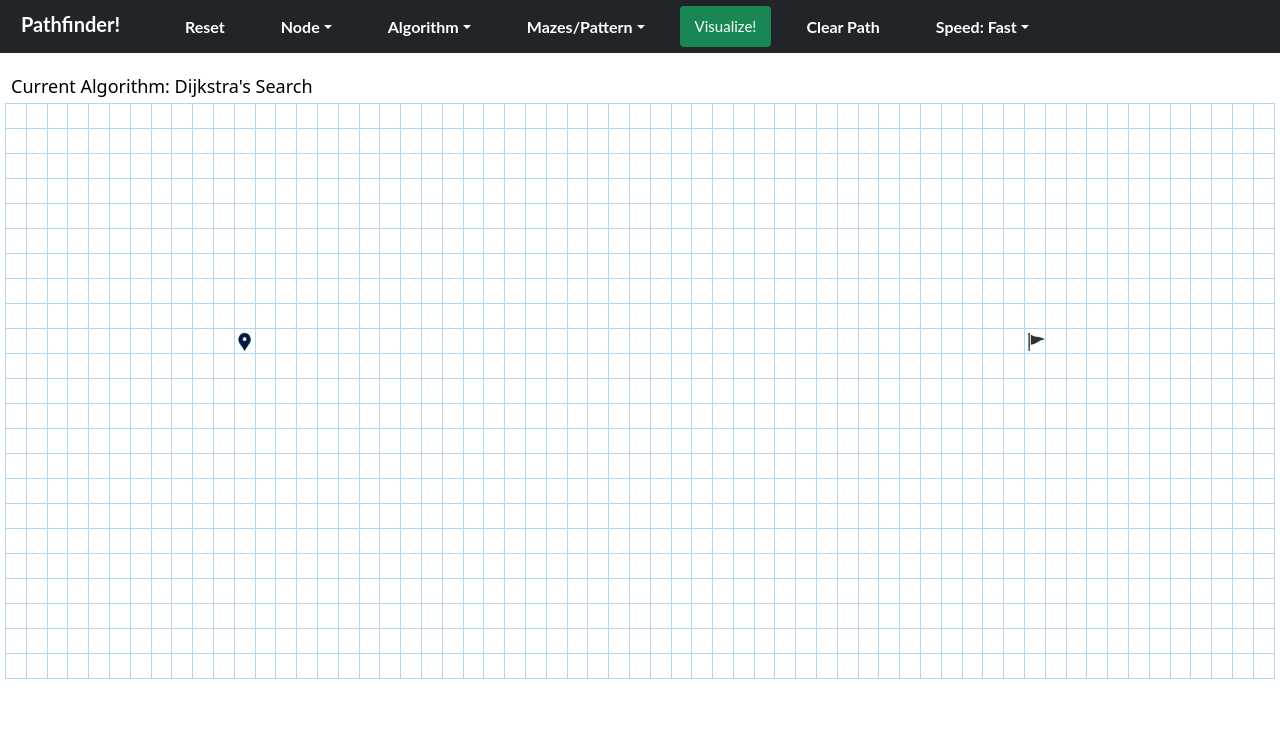
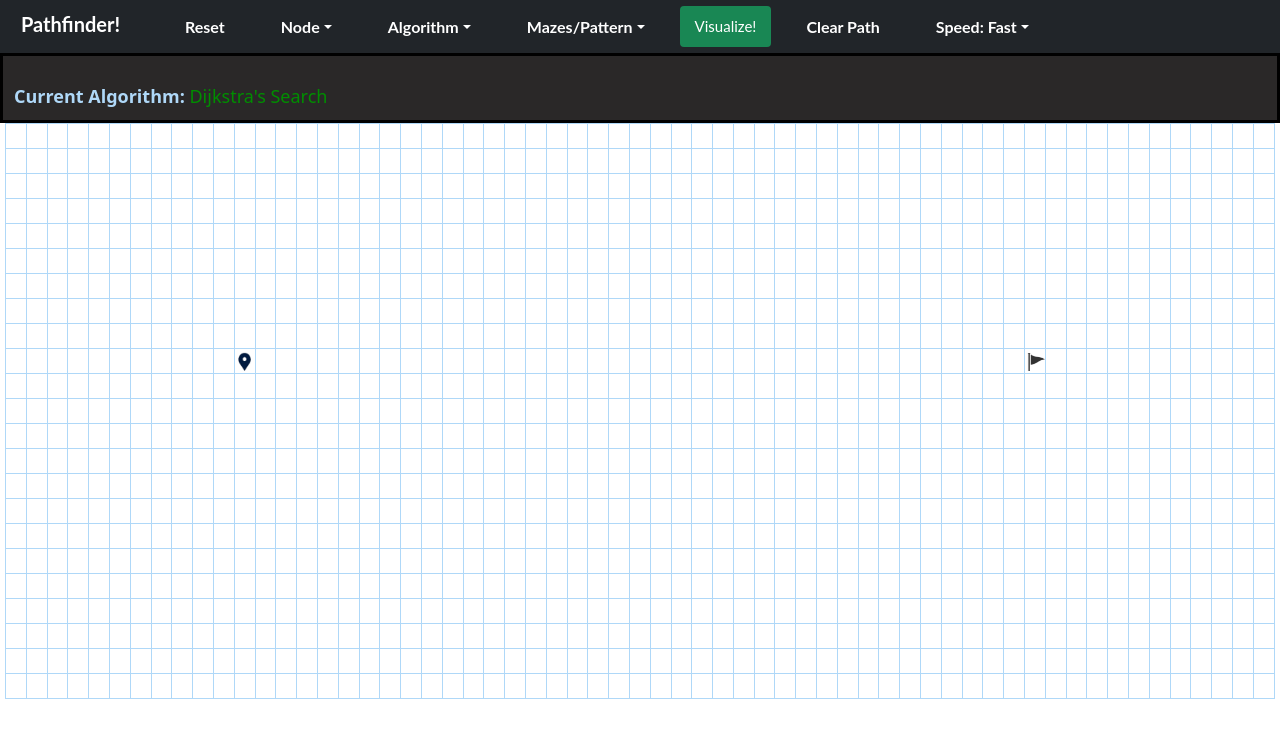
Before and after one commit to NamanMishra7/Pathfinder, a React (Create React App) app: page / in a window 1280 px wide. Shown: the top 738 px of the page. Built offline with nearby package versions, Linux system fonts and the light colour scheme.

Commit message:
added Random Maze function, Minor Edits in css

```diff
--- /dev/null
+++ b/src/algorithms/RandomMaze.js
@@ -0,0 +1,17 @@
+import {getRand} from "./utils";
+
+let Range = 100;
+
+function RandomMaze(table) {
+    for (let i = 0; i < table.length; i++) {
+        for (let j = 0; j < table[0].length; j++) {
+            const node = document.getElementById(`${i}-${j}`).className;
+            if (node === 'unvisited' && getRand(Range) < Range/4) {
+                table[i][j].status = 'wall';
+                document.getElementById(`${i}-${j}`).className = 'wall';
+            }
+        }
+    }
+}
+
+export default RandomMaze;
--- a/src/algorithms/astar.js
+++ b/src/algorithms/astar.js
@@ -1,6 +1,6 @@
 import visualizer from "../components/visualizer";
 import PriorityQueue from "./PriorityQueue";
-import getWeight from "./utils"
+import {getWeight} from "./utils"
 
 let speed = 10;
 let delay = 10;
@@ -21,6 +21,9 @@ class cell {
 }
 
 function aStar(table, maxRow, maxCol, start_i, start_j, end_i, end_j, sp) {
+    nodes_visited = 0;
+    path_length = 0;
+    success = false;
     speed = delay = sp;
     pathspeed = 50;
 
@@ -93,7 +96,7 @@ function aStar(table, maxRow, maxCol, start_i, start_j, end_i, end_j, sp) {
             }
         }
     }
-    document.getElementById(`algo-results`).innerHTML = `Result: ${success? 'Path Found!' : 'No Path Found!'} ${nodes_visited} cells visited, Path Length is ${path_length}`;
+    return [success, nodes_visited, path_length];
 }
 
 function genPath(cell, table) {
--- a/src/algorithms/dijkstra.js
+++ b/src/algorithms/dijkstra.js
@@ -1,6 +1,6 @@
 import PriorityQueue from "./PriorityQueue";
 import visualizer from "../components/visualizer";
-import getWeight from "./utils";
+import {getWeight} from "./utils";
 
 const inf = 1000000000;
 
@@ -34,8 +34,12 @@ function genPath(table, parent, x, y) {
 }
 
 function dijkstra(table, maxRow, maxCol, start_i, start_j, end_i, end_j, sp) {
+    nodes_visited = 0;
+    path_length = 0;
+    success = false;
     delay = speed = sp;
     pathspeed = 50;
+
     let dis = [];
     let parent = [];
     for (let i = 0; i < maxRow; i++) {
@@ -100,8 +104,8 @@ function dijkstra(table, maxRow, maxCol, start_i, start_j, end_i, end_j, sp) {
 
     if (flag) {
         genPath(table, parent, end_i, end_j);
-        document.getElementById(`algo-results`).innerHTML = `Result: ${success? 'Path Found!' : 'No Path Found!'} ${nodes_visited} cells visited, Path Length is ${path_length}`;
     }
+    return [success, nodes_visited, path_length];
 }
 
 export default dijkstra;
--- a/src/algorithms/utils.js
+++ b/src/algorithms/utils.js
@@ -1,4 +1,8 @@
 const inf = 1000000000;
+
+function getRand(range) {
+    return Math.floor(Math.random()*range);
+}
 
 function getWeight(node_type) {
     switch (node_type) {
@@ -14,4 +18,4 @@ function getWeight(node_type) {
 }
 
 
-export default getWeight;
+export {getRand, getWeight};
--- a/src/components/App.js
+++ b/src/components/App.js
@@ -4,6 +4,7 @@ import MainGrid from "./MainGrid";
 import dijkstra from "../algorithms/dijkstra";
 import aStar from "../algorithms/astar";
 import RecursiveDivision from "../algorithms/RecursiveDivision";
+import RandomMaze from "../algorithms/RandomMaze";
 
 const spMap = {'Fast': 25, 'Medium': 100, 'Slow': 200};
 
@@ -35,6 +36,10 @@ class App extends React.Component {
     }
 
     resetBoard(type) {
+        var id = window.setTimeout(function() {}, 0);
+        while (id--) {
+            window.clearTimeout(id);
+        }
         if (type === 'reset') {
             const table = createArray(this.state.maxRow, this.state.maxCol);
             this.setState({
@@ -89,6 +94,8 @@ class App extends React.Component {
         const table = this.state.table.slice();
         if (maze === 'RecursiveDivision')
             RecursiveDivision(table);
+        else if (maze === 'RandomMaze')
+            RandomMaze(table);
     }
 
     handleAlgoSelect(func) {
@@ -137,14 +144,19 @@ class App extends React.Component {
         const e_i = this.state.end_i;
         const e_j = this.state.end_j;
 
+        let success = false;
+        let nodes_visited = 0;
+        let path_length = 0;
         //console.log(table);
         if (algo === 'dijkstra') {
             //console.log('dijkstra\'s search: start = (' + s_i + ', ' + s_j + ')');
-            dijkstra(table, maxRow, maxCol, s_i, s_j, e_i, e_j, spMap[this.state.speed]);
+            [success, nodes_visited, path_length] = dijkstra(table, maxRow, maxCol, s_i, s_j, e_i, e_j, spMap[this.state.speed]);
         }
         else if (algo === 'a-star') {
-            aStar(table, maxRow, maxCol, s_i, s_j, e_i, e_j, spMap[this.state.speed]);
+            [success, nodes_visited, path_length] = aStar(table, maxRow, maxCol, s_i, s_j, e_i, e_j, spMap[this.state.speed]);
         }
+
+        document.getElementById(`algo-results`).innerHTML = `<b>Result:</b> ${success? 'Path Found!' : 'No Path Found!'} <span class="visCount">${nodes_visited}</span> cells visited, Path Length is <span class="pathCount">${path_length}</span>!`;
     }
 
     render() {
--- a/src/components/MainGrid.js
+++ b/src/components/MainGrid.js
@@ -7,7 +7,7 @@ class MainGrid extends React.Component {
             <div className="MainGrid">
                 <nav className="legend">
                     <div className="legend-items" id="algo-name">
-                        Current Algorithm: {getAlgoName(this.props.consoleData.algo)}
+                        <b>Current Algorithm:</b> {getAlgoName(this.props.consoleData.algo)}
                     </div>
                     <div className="legend-items" id="algo-results">
 
--- a/src/components/Navbar.js
+++ b/src/components/Navbar.js
@@ -37,6 +37,7 @@ class Navbar extends React.Component {
                         </a>
                         <div className="dropdown-menu" aria-labelledby="navbarDropdownMenuLink-maze">
                             <a className="dropdown-item" onClick={() => this.props.handleMazeSelect('RecursiveDivision')} href="/#">Recursive Division</a>
+                            <a className="dropdown-item" onClick={() => this.props.handleMazeSelect('RandomMaze')} href="/#">Random Maze</a>
                         </div>
                     </li>
                     <li id="start-btn">
--- a/src/index.css
+++ b/src/index.css
@@ -100,22 +100,41 @@ a:hover {
 
 .legend {
     position: relative;
-    background-color: white;
-    color: black;
-    height: 50px;
+    background-color: rgb(42, 40, 40);
+    color: rgb(0, 142, 0);
+    height: 70px;
     display: block;
     font-family: system-ui, -apple-system, BlinkMacSystemFont, 'Segoe UI', Roboto, Oxygen, Ubuntu, Cantarell, 'Open Sans', 'Helvetica Neue', sans-serif;
+    border-color: black;
+    border-width: medium;
+    border-style: solid;
 }
 
 .legend-items {
     float: left;
-    padding-top: 18px;
+    padding-top: 25px;
     padding-left: 11px;
     padding-right: 11px;
 }
 
+b {
+    color: rgb(175, 216, 248);
+}
+
+.visCount {
+    color: rgba(0, 190, 218, 0.75);
+}
+
+.pathCount {
+    color: rgb(255, 254, 106);
+}
+
 #algo-name {
     width: 350px;
+}
+
+#algo-results {
+    padding-left: 120px;
 }
 
 td {
```
